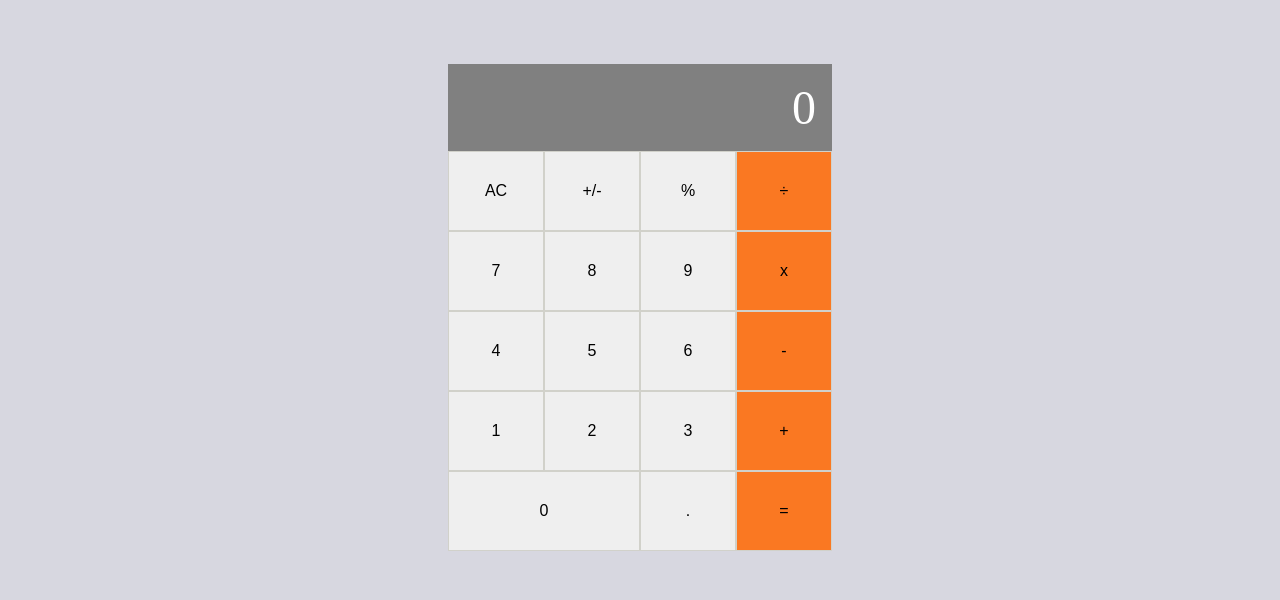
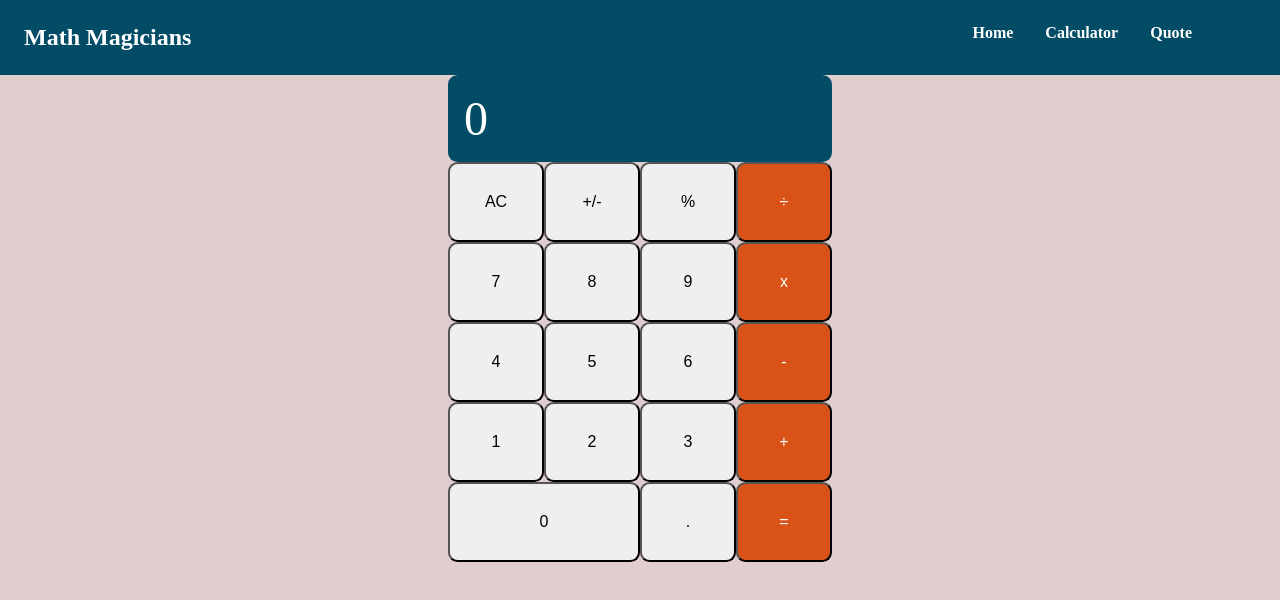
Before and after one commit to edubew/math-magicians, a React (Create React App) app: page /calculator in a window 1280 px wide. Shown: the top 600 px of the page. Built offline with nearby package versions, Linux system fonts and the light colour scheme.

Commit message:
Add a navbar component to the project

```diff
--- a/package.json
+++ b/package.json
@@ -48,6 +48,7 @@
     "eslint-plugin-jsx-a11y": "^6.7.1",
     "eslint-plugin-react": "^7.32.0",
     "eslint-plugin-react-hooks": "^4.6.0",
+    "react-router-dom": "^6.7.0",
     "stylelint": "^13.13.1",
     "stylelint-config-standard": "^21.0.0",
     "stylelint-csstree-validator": "^1.9.0",
--- a/src/App.js
+++ b/src/App.js
@@ -1,12 +1,21 @@
 import React, { Component } from 'react';
+import { BrowserRouter as Router, Routes, Route } from 'react-router-dom';
 import Calculator from './Components/Calculator';
+import Navbar from './Components/Navbar';
+import Home from './Components/Home';
+import Quote from './Components/Quote';
 
 export class App extends Component {
   render() {
     return (
-      <div>
-        <Calculator />
-      </div>
+      <Router>
+        <Navbar />
+        <Routes>
+          <Route path="/" element={<Home />} />
+          <Route path="/calculator" element={<Calculator />} />
+          <Route path="/quote" element={<Quote />} />
+        </Routes>
+      </Router>
     );
   }
 }
--- a/src/Components/Navbar.js
+++ b/src/Components/Navbar.js
@@ -0,0 +1,24 @@
+import React from 'react';
+import { Link } from 'react-router-dom';
+
+const Navbar = () => (
+  <header>
+    <Link className="app__title" to="/">
+      Math Magicians
+    </Link>
+
+    <nav>
+      <Link className="nav__item" to="/">
+        Home
+      </Link>
+      <Link className="nav__item" to="/calculator">
+        Calculator
+      </Link>
+      <Link className="nav__item" to="/quote">
+        Quote
+      </Link>
+    </nav>
+  </header>
+);
+
+export default Navbar;
--- a/src/index.css
+++ b/src/index.css
@@ -5,27 +5,33 @@
 }
 
 body {
-  background: rgb(215, 215, 224);
+  background: #e0cdd0;
+}
+
+.container {
+  display: flex;
+  gap: 8rem;
+  margin-top: 6rem;
+  margin-left: 2rem;
 }
 
 .calculator__container {
   display: grid;
   grid-template-columns: repeat(4, 6rem);
   grid-template-rows: minmax(5rem, auto) repeat(5, 5rem);
-  margin-top: 4rem;
   justify-content: center;
 }
 
 .calculator__container button {
   outline: none;
   cursor: pointer;
-  border: 1px solid rgb(209, 209, 202);
+  border-radius: 0.6rem;
   font-size: 1rem;
 }
 
 .calculator__container button:hover,
 .calculator__container button:focus {
-  background-color: gray;
+  background-color: #034c65;
 }
 
 .span__two {
@@ -34,13 +40,67 @@ body {
 
 .calculator__output {
   grid-column: 1/-1;
-  background-color: gray;
+  background-color: #034c65;
   color: #fff;
+  border-radius: 0.6rem;
   padding: 1rem;
   font-size: 3rem;
-  text-align: end;
 }
 
 .calculator__operand {
-  background: rgb(250, 120, 34);
+  background: #d95319;
+  color: #fff;
 }
+
+header {
+  display: flex;
+  justify-content: space-between;
+  padding: 1.5rem;
+  background: #034c65;
+}
+
+.app__title {
+  font-size: 1.5rem;
+  text-decoration: none;
+  color: #fff;
+  font-weight: 600;
+}
+
+nav {
+  display: flex;
+  gap: 2rem;
+  font-weight: 600;
+  margin-right: 4rem;
+}
+
+.nav__item {
+  text-decoration: none;
+  color: #fff;
+}
+
+.home__container h1 {
+  text-align: center;
+  margin: 2rem;
+}
+
+.content {
+  width: 60vw;
+  margin: 0 20%;
+  background: tan;
+  border-radius: 1rem;
+}
+
+.quote__container {
+  width: 65vw;
+  margin: 20%;
+  text-align: center;
+  background: tan;
+  border-radius: 1rem;
+}
+
+p {
+  padding: 1.4rem;
+  font-size: 1.4rem;
+  line-height: 1.8rem;
+  text-align: center;
+}
```
Also changed, not shown: 1 other file (tests, documents, lock files or other folders).
